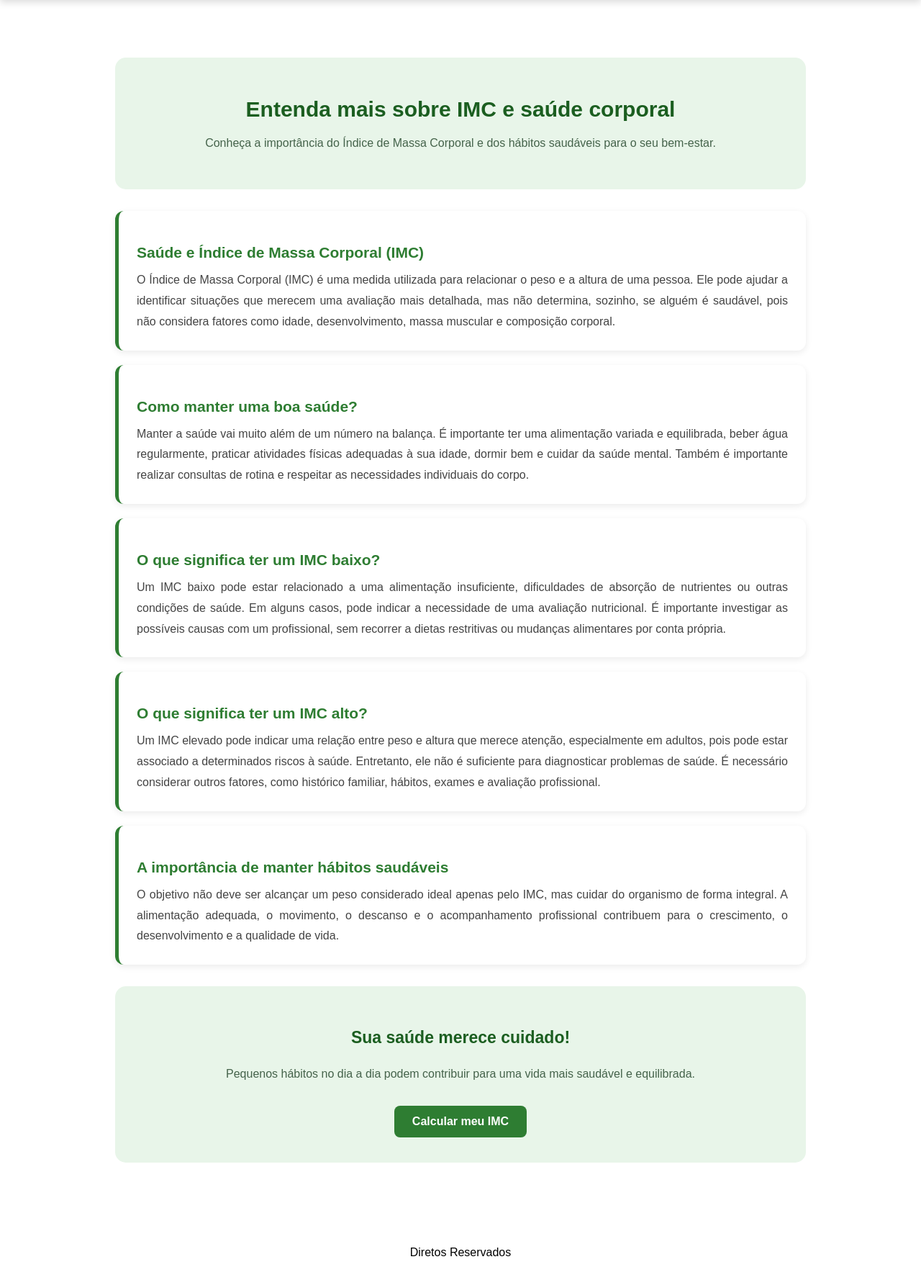
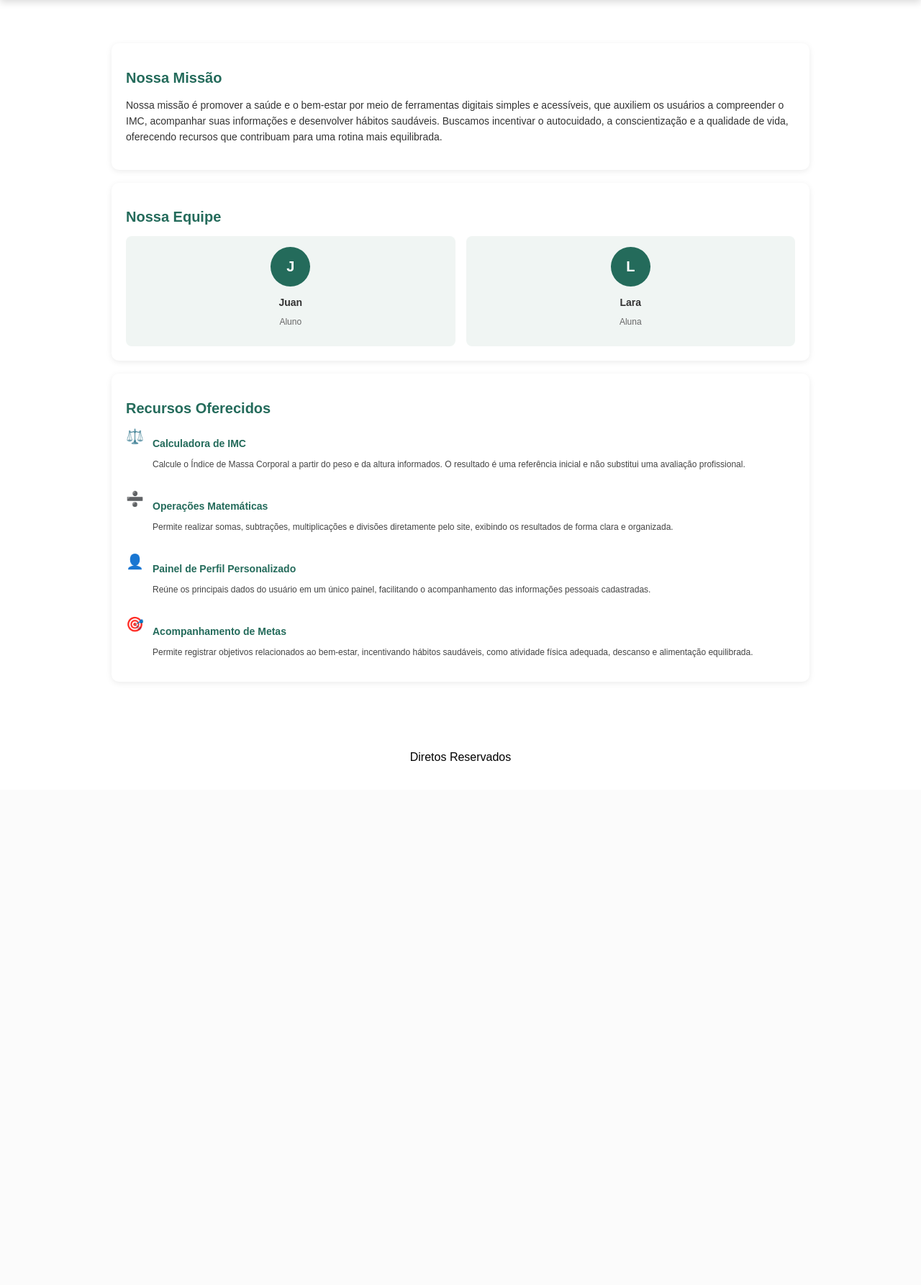
Before and after one commit to juanzz-111/Site-Fitness, a Flask app: page /about in a window 1280 px wide. Shown: the part 140-1925 px from the top of the page at 72% size. After the commit the page ends 1197 px from the top, so only its background shows below. Run offline with Flask 3, Linux system fonts and the light colour scheme.

Commit message:
alterações 6

```diff
--- a/Meu_projeto/static/css/base.css
+++ b/Meu_projeto/static/css/base.css
@@ -15,125 +15,7 @@ footer {
     text-align: center;
     padding: 20px;
 }
-
-/* Conteúdo principal da página */
-.saude-container {
-    max-width: 1000px;
-    margin: 40px auto;
-    padding: 20px;
-}
-
-/* Introdução */
-.saude-intro {
-    text-align: center;
-    padding: 35px 20px;
-    margin-bottom: 30px;
-    background-color: #e8f5e9;
-    border-radius: 15px;
-}
-
-.saude-intro h1 {
-    color: #1b5e20;
-    font-size: 30px;
-    margin-bottom: 15px;
-}
-
-.saude-intro p {
-    color: #45634b;
-    font-size: 16px;
-    line-height: 1.7;
-}
-
-/* Cartões de conteúdo */
-.saude-card {
-    background-color: #ffffff;
-    padding: 25px;
-    margin-bottom: 20px;
-    border-radius: 12px;
-    border-left: 5px solid #2e7d32;
-    box-shadow: 0 3px 10px rgba(0, 0, 0, 0.08);
-    transition: transform 0.3s, box-shadow 0.3s;
-}
-
-.saude-card:hover {
-    transform: translateY(-3px);
-    box-shadow: 0 6px 15px rgba(0, 0, 0, 0.12);
-}
-
-.saude-card h3 {
-    color: #2e7d32;
-    font-size: 21px;
-    margin-bottom: 12px;
-}
-
-.saude-card p {
-    color: #444444;
-    font-size: 16px;
-    line-height: 1.8;
-    text-align: justify;
-    margin: 0;
-}
-
-/* Destaque final */
-.saude-final {
-    margin-top: 30px;
-    padding: 35px 20px;
-    background-color: #e8f5e9;
-    border-radius: 15px;
-    text-align: center;
-}
-
-.saude-final h3 {
-    color: #1b5e20;
-    font-size: 23px;
-}
-
-.saude-final p {
-    color: #45634b;
-    line-height: 1.7;
-}
-
-/* Botão */
-.btn-saude {
-    display: inline-block;
-    margin-top: 15px;
-    padding: 13px 25px;
-    background-color: #2e7d32;
-    color: #ffffff;
-    text-decoration: none;
-    font-weight: bold;
-    border-radius: 8px;
-    transition: background-color 0.3s;
-}
-
-.btn-saude:hover {
-    background-color: #1b5e20;
-}
-
-/* Responsividade */
-@media (max-width: 600px) {
-    .saude-container {
-        margin: 20px auto;
-        padding: 15px;
-    }
-
-    .saude-intro h1 {
-        font-size: 24px;
-    }
-
-    .saude-card {
-        padding: 20px;
-    }
-
-    .saude-card h3 {
-        font-size: 19px;
-    }
-
-    .saude-card p {
-        font-size: 15px;
-        text-align: left;
-    }
-}
+/*login*/
 
 /* Página de Login */
 .login {
@@ -241,3 +123,144 @@ footer {
         font-size: 25px;
     }
 }
+
+/*sobre*/
+
+/* Página Sobre */
+.sobre-container {
+    max-width: 1000px;
+    margin: 25px auto;
+    padding: 15px;
+    display: flex;
+    flex-direction: column;
+    gap: 18px;
+}
+
+/* Cartões */
+.sobre-card {
+    background-color: #ffffff;
+    padding: 20px;
+    border-radius: 10px;
+    box-shadow: 0 2px 8px rgba(0, 0, 0, 0.08);
+}
+
+.sobre-card h2 {
+    color: #246b5b;
+    font-size: 20px;
+    margin-bottom: 15px;
+}
+
+/* Nossa Missão */
+.missao p {
+    color: #333333;
+    font-size: 14px;
+    line-height: 1.6;
+}
+
+/* Nossa Equipe */
+.equipe-container {
+    display: flex;
+    gap: 15px;
+}
+
+.membro {
+    flex: 1;
+    background-color: #f0f5f3;
+    border-radius: 8px;
+    padding: 15px 10px;
+    text-align: center;
+}
+
+.avatar {
+    width: 55px;
+    height: 55px;
+    margin: 0 auto 10px;
+    background-color: #246b5b;
+    color: #ffffff;
+    border-radius: 50%;
+    display: flex;
+    align-items: center;
+    justify-content: center;
+    font-size: 20px;
+    font-weight: bold;
+}
+
+.membro h3 {
+    color: #333333;
+    font-size: 14px;
+    margin-bottom: 5px;
+}
+
+.membro p {
+    color: #666666;
+    font-size: 12px;
+}
+
+/* Recursos */
+.recursos {
+    display: flex;
+    flex-direction: column;
+    gap: 15px;
+}
+
+.recursos h2 {
+    margin-bottom: 0;
+}
+
+.recurso {
+    display: flex;
+    align-items: flex-start;
+    gap: 12px;
+}
+
+.icone {
+    font-size: 20px;
+    min-width: 25px;
+}
+
+.recurso h3 {
+    color: #246b5b;
+    font-size: 14px;
+    margin-bottom: 5px;
+}
+
+.recurso p {
+    color: #444444;
+    font-size: 12px;
+    line-height: 1.5;
+}
+
+/* Responsividade */
+@media (max-width: 600px) {
+    .sobre-container {
+        margin: 15px auto;
+        padding: 10px;
+    }
+
+    .sobre-card {
+        padding: 15px;
+    }
+
+    .equipe-container {
+        flex-direction: column;
+    }
+
+    .membro {
+        display: flex;
+        align-items: center;
+        gap: 12px;
+        text-align: left;
+    }
+
+    .avatar {
+        width: 45px;
+        height: 45px;
+        margin: 0;
+        flex-shrink: 0;
+    }
+
+    .membro h3,
+    .membro p {
+        margin: 0;
+    }
+}
--- a/Meu_projeto/templates/about.html
+++ b/Meu_projeto/templates/about.html
@@ -1,93 +1,99 @@
 
 {% extends "base.html" %}
 
-{% block title %}Saúde e IMC{% endblock %}
+{% block title %}Sobre - Saúde & Bem-Estar{% endblock %}
 
 {% block content %}
 
-<div class="saude-container">
+<div class="sobre-container">
 
-    <div class="saude-intro">
-        <h1>Entenda mais sobre IMC e saúde corporal</h1>
+    <!-- Nossa Missão -->
+    <section class="sobre-card missao">
+        <h2>Nossa Missão</h2>
         <p>
-            Conheça a importância do Índice de Massa Corporal
-            e dos hábitos saudáveis para o seu bem-estar.
-        </p>
-    </div>
+            Nossa missão é promover a saúde e o bem-estar por meio de ferramentas digitais simples e acessíveis, que auxiliem os usuários a compreender o IMC, acompanhar suas informações e desenvolver hábitos saudáveis. Buscamos incentivar o autocuidado, a conscientização e a qualidade de vida, oferecendo recursos que contribuam para uma rotina mais equilibrada.
 
-    <section class="saude-card">
-        <h3>Saúde e Índice de Massa Corporal (IMC)</h3>
-        <p>
-            O Índice de Massa Corporal (IMC) é uma medida utilizada
-            para relacionar o peso e a altura de uma pessoa.
-            Ele pode ajudar a identificar situações que merecem
-            uma avaliação mais detalhada, mas não determina,
-            sozinho, se alguém é saudável, pois não considera
-            fatores como idade, desenvolvimento, massa muscular
-            e composição corporal.
         </p>
     </section>
 
-    <section class="saude-card">
-        <h3>Como manter uma boa saúde?</h3>
-        <p>
-            Manter a saúde vai muito além de um número na balança.
-            É importante ter uma alimentação variada e equilibrada,
-            beber água regularmente, praticar atividades físicas
-            adequadas à sua idade, dormir bem e cuidar da saúde
-            mental. Também é importante realizar consultas de
-            rotina e respeitar as necessidades individuais do corpo.
-        </p>
+    <!-- Nossa Equipe -->
+    <section class="sobre-card equipe">
+        <h2>Nossa Equipe</h2>
+
+        <div class="equipe-container">
+
+            <div class="membro">
+                <div class="avatar">J</div>
+                <h3>Juan</h3>
+                <p>Aluno</p>
+            </div>
+
+            <div class="membro">
+                <div class="avatar">L</div>
+                <h3>Lara</h3>
+                <p>Aluna</p>
+            </div>
+
+        </div>
     </section>
 
-    <section class="saude-card">
-        <h3>O que significa ter um IMC baixo?</h3>
-        <p>
-            Um IMC baixo pode estar relacionado a uma alimentação
-            insuficiente, dificuldades de absorção de nutrientes
-            ou outras condições de saúde. Em alguns casos, pode
-            indicar a necessidade de uma avaliação nutricional.
-            É importante investigar as possíveis causas com
-            um profissional, sem recorrer a dietas restritivas
-            ou mudanças alimentares por conta própria.
-        </p>
+    <!-- Recursos Oferecidos -->
+    <section class="sobre-card recursos">
+        <h2>Recursos Oferecidos</h2>
+
+        <div class="recurso">
+            <span class="icone">⚖️</span>
+            <div>
+                <h3>Calculadora de IMC</h3>
+                <p>
+                    Calcule o Índice de Massa Corporal a partir
+                    do peso e da altura informados. O resultado
+                    é uma referência inicial e não substitui
+                    uma avaliação profissional.
+                </p>
+            </div>
+        </div>
+
+        <div class="recurso">
+            <span class="icone">➗</span>
+            <div>
+                <h3>Operações Matemáticas</h3>
+                <p>
+                    Permite realizar somas, subtrações,
+                    multiplicações e divisões diretamente
+                    pelo site, exibindo os resultados
+                    de forma clara e organizada.
+                </p>
+            </div>
+        </div>
+
+        <div class="recurso">
+            <span class="icone">👤</span>
+            <div>
+                <h3>Painel de Perfil Personalizado</h3>
+                <p>
+                    Reúne os principais dados do usuário
+                    em um único painel, facilitando
+                    o acompanhamento das informações
+                    pessoais cadastradas.
+                </p>
+            </div>
+        </div>
+
+        <div class="recurso">
+            <span class="icone">🎯</span>
+            <div>
+                <h3>Acompanhamento de Metas</h3>
+                <p>
+                    Permite registrar objetivos relacionados
+                    ao bem-estar, incentivando hábitos
+                    saudáveis, como atividade física adequada,
+                    descanso e alimentação equilibrada.
+                </p>
+            </div>
+        </div>
+
     </section>
-
-    <section class="saude-card">
-        <h3>O que significa ter um IMC alto?</h3>
-        <p>
-            Um IMC elevado pode indicar uma relação entre peso
-            e altura que merece atenção, especialmente em adultos,
-            pois pode estar associado a determinados riscos à saúde.
-            Entretanto, ele não é suficiente para diagnosticar
-            problemas de saúde. É necessário considerar outros
-            fatores, como histórico familiar, hábitos, exames
-            e avaliação profissional.
-        </p>
-    </section>
-
-    <section class="saude-card">
-        <h3>A importância de manter hábitos saudáveis</h3>
-        <p>
-            O objetivo não deve ser alcançar um peso considerado
-            ideal apenas pelo IMC, mas cuidar do organismo de
-            forma integral. A alimentação adequada, o movimento,
-            o descanso e o acompanhamento profissional contribuem
-            para o crescimento, o desenvolvimento e a qualidade
-            de vida.
-        </p>
-    </section>
-
-    <div class="saude-final">
-        <h3>Sua saúde merece cuidado!</h3>
-        <p>
-            Pequenos hábitos no dia a dia podem contribuir
-            para uma vida mais saudável e equilibrada.
-        </p>
-        <a href="{{ url_for('imc') }}" class="btn-saude">
-            Calcular meu IMC
-        </a>
-    </div>
 
 </div>
 
```
